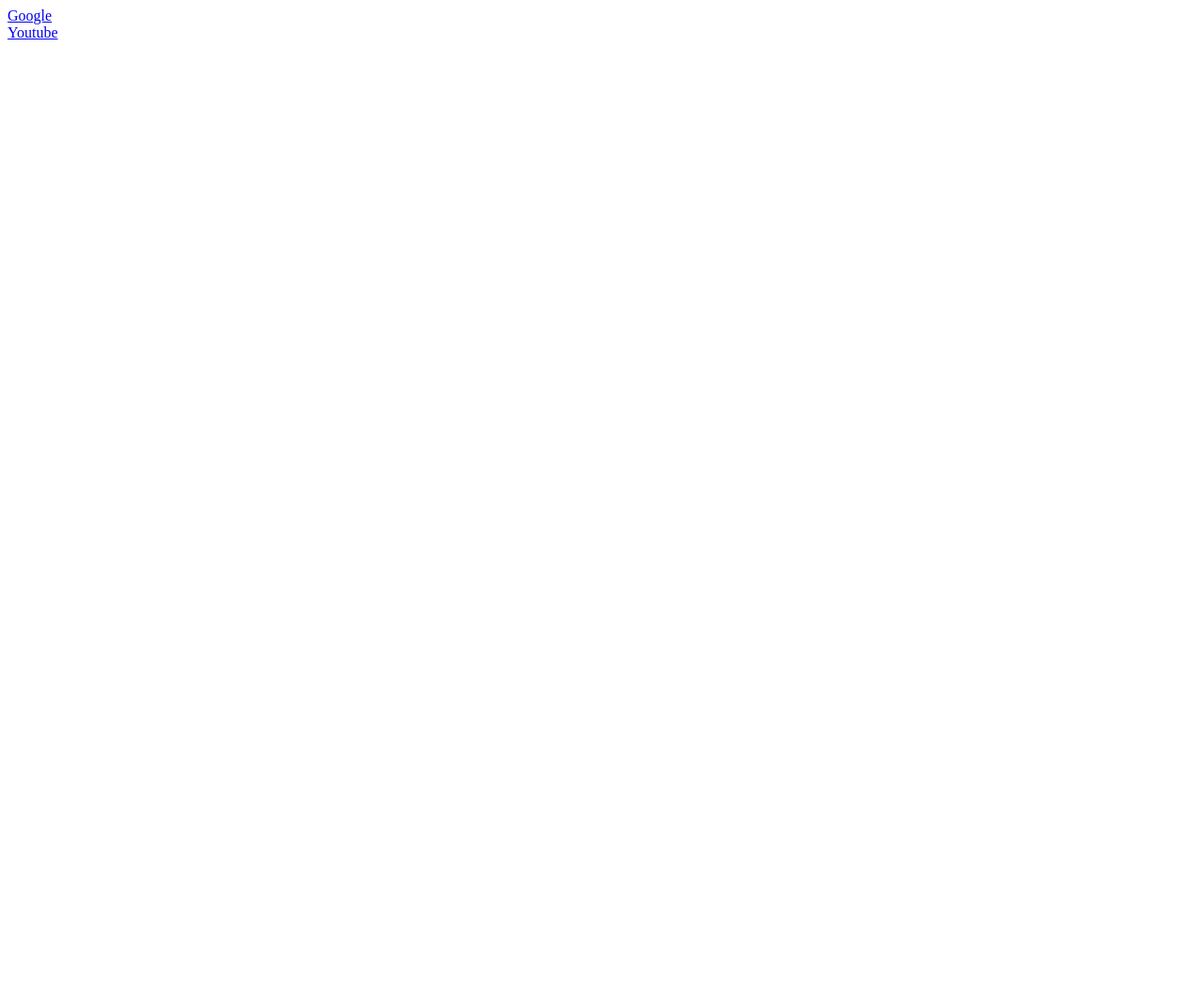
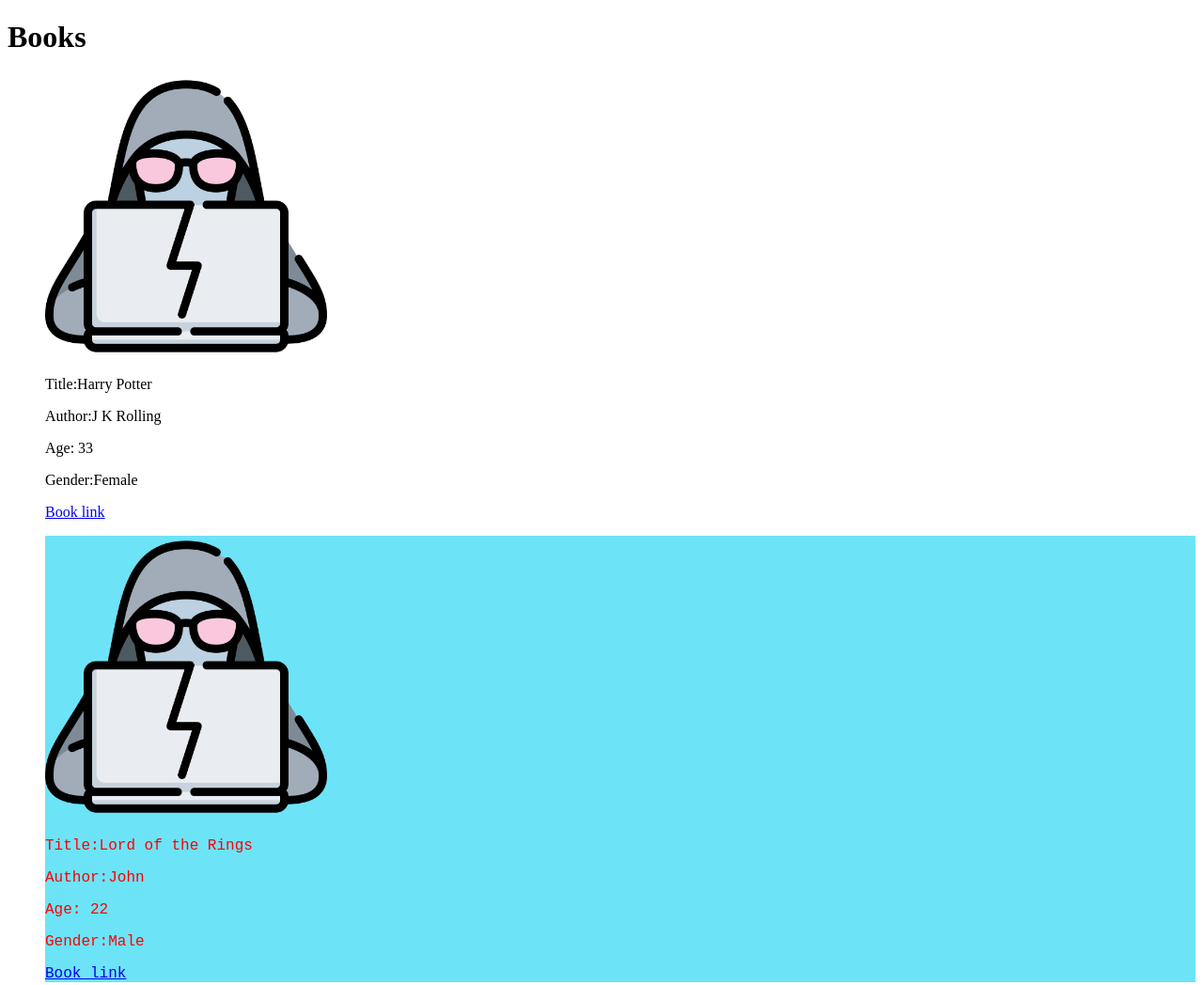
Before and after one commit to minthuhlaing007/vue, a plain HTML site: page index.html in a window 1280 px wide. Shown: the top 1048 px of the page at 94% size. Before the commit the page ends 800 px from the top, so only its background shows below. Drawn offline with nearby package versions, Linux system fonts and the light colour scheme.

Commit message:
adding img & favorite list

```diff
--- a/index.html
+++ b/index.html
@@ -3,47 +3,38 @@
   <head>
     <title>Js for in loop</title>
     <script src="https://unpkg.com/vue@3/dist/vue.global.js"></script>
+    <style>
+      li {
+        list-style: none;
+      }
+      .favourite {
+        background: #6de3f7;
+        color: red;
+        font-size: large;
+        font-family: monospace;
+      }
+    </style>
   </head>
   <body>
-    <!-- <div id="app">
-      <div v-for="books">
-        <p>Title:{{books[0].title}}</p>
-        <p>Author:{{books[0].author}}</p>
-        <p>Age:{{books[0].age}}</p>
-        <p>Gender:{{books[0].gender}}</p>
-        <p>Title:{{books[1].title}}</p>
-        <p>Author:{{books[1].author}}</p>
-        <p>Age:{{books[1].age}}</p>
-        <p>Gender:{{books[1].gender}}</p>
-        <p>Title:{{books[2].title}}</p>
-        <p>Author:{{books[2].author}}</p>
-        <p>Age:{{books[2].age}}</p>
-        <p>Gender:{{books[2].gender}}</p>
-      </div>
-    </div> -->
-
-    <!-- <div id="app">
+    <h1>Books</h1>
+    <div id="app">
       <div v-if="showIcon">
-        <div v-for="book in books">
-          <p>Title:{{book.title}}</p>
-          <p>Author:{{book.author}}</p>
-          <p>Age:{{book.age}}</p>
-          <p>Gender:{{book.gender}}</p>
-          <hr />
-        </div>
+        <ul v-for="book in books">
+          <li v-bind:class="{favourite:book.isFav}">
+            <img :src="book.img" width="300px" alt="" />
+            <p>Title:{{book.title}}</p>
+            <p>Author:{{book.author}}</p>
+            <p>Age: {{book.age}}</p>
+            <p>Gender:{{book.gender}}</p>
+            <a :href="link">Book link</a>
+          </li>
+        </ul>
       </div>
       <button @click="showIcon=!showIcon">
         <span v-if="showIcon">Hide</span>
         <span v-if="!showIcon">Show</span>
       </button>
-    </div> -->
-
-    <div id="app">
-      <a v-bind:href="link">Google</a>
-      <br />
-      <a :href="link1">Youtube</a>
     </div>
-
     <script src="vue.js"></script>
   </body>
 </html>
--- a/vue.js
+++ b/vue.js
@@ -1,31 +1,36 @@
 const app = Vue.createApp({
-  data(){
-    return{
-      books:
-      [
+  data() {
+    return {
+      books: [
         {
-          title:"Harry Potter",
-          author:"J K Rolling",
-          gender:"Female",
-          age:33
+          title: "Harry Potter",
+          author: "J K Rolling",
+          gender: "Female",
+          age: 33,
+          img: "imgs/hacker.png",
+          isFav: false,
         },
         {
-          title:"Lord of the Rings",
-          author:"John",
-          gender:"Male",
-          age:22
+          title: "Lord of the Rings",
+          author: "John",
+          gender: "Male",
+          age: 22,
+          img: "imgs/hacker.png",
+          isFav: true,
         },
         {
-          title:"Game of Thrones",
-          author:"Alice",
-          gender:"Male",
-          age:44
-        }
+          title: "Game of Thrones",
+          author: "Alice",
+          gender: "Male",
+          age: 44,
+          img: "imgs/hacker.png",
+          isFav: false,
+        },
       ],
-      showIcon:true,
-      link:"https://google.com",
-      link1:"https://youtube.com"
-    }
-  }
-})
-app.mount("#app")
+      showIcon: true,
+      link: "https://google.com",
+      link1: "https://youtube.com",
+    };
+  },
+});
+app.mount("#app");
```
Also changed, not shown: imgs/hacker.png (added).
